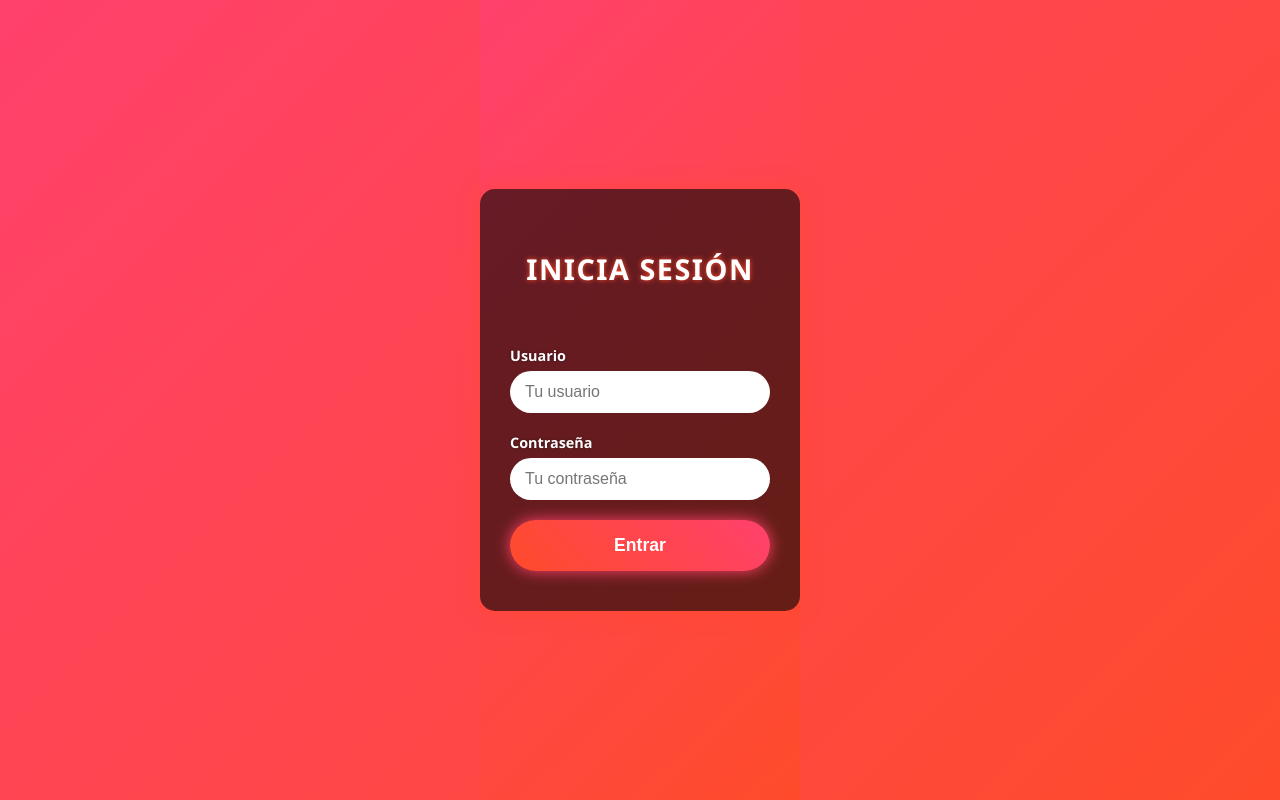
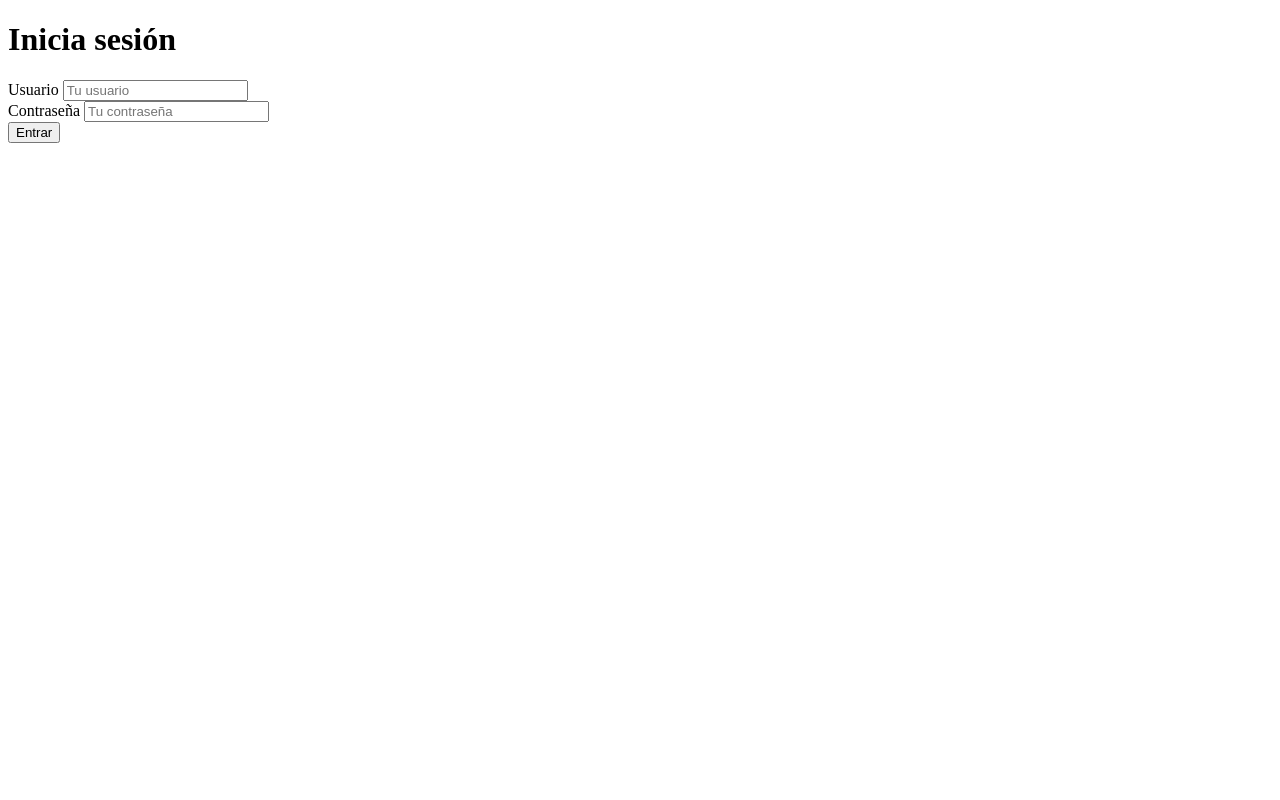
Before and after one commit to falsacoc3/gestor-passwords, a website: page public/index.html in a window 1280 px wide. Drawn offline with Linux system fonts and the light colour scheme.

Commit message:
Descripción del cambio

```diff
--- a/public/index.html
+++ b/public/index.html
@@ -5,89 +5,14 @@
     <meta name="viewport" content="width=device-width, initial-scale=1" />
     <title>Inicia sesión y encuentra tu pareja</title>
     <style>
-        /* Reset básico */
-        * {
-            box-sizing: border-box;
-        }
-        body, html {
-            margin: 0; padding: 0;
-            height: 100%;
-            font-family: 'Segoe UI', Tahoma, Geneva, Verdana, sans-serif;
-            background: linear-gradient(135deg, #ff416c, #ff4b2b);
-            display: flex;
-            justify-content: center;
-            align-items: center;
-            color: #fff;
-        }
-        .login-container {
-            background: rgba(0,0,0,0.6);
-            padding: 40px 30px;
-            border-radius: 15px;
-            width: 320px;
-            box-shadow: 0 0 20px rgba(255,75,43,0.6);
-            text-align: center;
-        }
-        .login-container h1 {
-            margin-bottom: 25px;
-            font-size: 1.8rem;
-            letter-spacing: 1.5px;
-            text-transform: uppercase;
-            text-shadow: 0 0 5px #ff4b2b;
-        }
-        .input-group {
-            margin-bottom: 20px;
-            text-align: left;
-        }
-        label {
-            display: block;
-            margin-bottom: 6px;
-            font-weight: 600;
-            font-size: 0.9rem;
-            text-shadow: 0 0 3px rgba(0,0,0,0.4);
-        }
-        input[type="text"],
-        input[type="password"] {
-            width: 100%;
-            padding: 12px 15px;
-            border: none;
-            border-radius: 30px;
-            font-size: 1rem;
-            outline: none;
-            transition: box-shadow 0.3s ease;
-        }
-        input[type="text"]:focus,
-        input[type="password"]:focus {
-            box-shadow: 0 0 8px #ff4b2b;
-        }
-        button {
-            width: 100%;
-            padding: 15px;
-            border: none;
-            border-radius: 30px;
-            background: linear-gradient(45deg, #ff4b2b, #ff416c);
-            font-size: 1.1rem;
-            font-weight: 700;
-            color: white;
-            cursor: pointer;
-            box-shadow: 0 0 15px #ff416c;
-            transition: background 0.4s ease, box-shadow 0.4s ease;
-        }
-        button:hover {
-            background: linear-gradient(45deg, #ff2a00, #ff1650);
-            box-shadow: 0 0 20px #ff2a00;
-        }
-        .error-message {
-            color: #ffaaaa;
-            margin-bottom: 15px;
-            font-size: 0.9rem;
-            height: 18px;
-        }
+      /* Tu CSS aquí (puedes copiar el que enviaste) */
+      /* ... */
     </style>
 </head>
 <body>
     <div class="login-container">
         <h1>Inicia sesión</h1>
-        <form id="loginForm" onsubmit="return handleLogin(event)">
+        <form id="loginForm">
             <div class="error-message" id="errorMsg"></div>
             <div class="input-group">
                 <label for="username">Usuario</label>
@@ -102,26 +27,41 @@
     </div>
 
     <script>
-        function handleLogin(event) {
-            event.preventDefault();
+      const form = document.getElementById('loginForm');
+      const errorMsg = document.getElementById('errorMsg');
 
-            const username = document.getElementById('username').value.trim();
-            const password = document.getElementById('password').value.trim();
-            const errorMsg = document.getElementById('errorMsg');
+      form.addEventListener('submit', async (e) => {
+        e.preventDefault();
+        errorMsg.textContent = '';
 
-            // Validación básica: solo que no estén vacíos (puedes agregar más)
-            if (username === '' || password === '') {
-                errorMsg.textContent = 'Por favor, completa todos los campos.';
-                return false;
-            }
+        const username = document.getElementById('username').value.trim();
+        const password = document.getElementById('password').value.trim();
 
-            // Aquí podrías agregar validaciones más avanz o una llamada a API
+        if (!username || !password) {
+          errorMsg.textContent = 'Por favor, completa todos los campos.';
+          return;
+        }
 
-            // Si todo bien, redirigir a selección de género pasando usuario (opcional)
-            const encodedUser = encodeURIComponent(username);
-            window.location.href = `seleccion_genero.html?user=${encodedUser}`;
-            return true;
+        try {
+          const res = await fetch('/login', {
+            method: 'POST',
+            headers: { 'Content-Type': 'application/json' },
+            body: JSON.stringify({ username, password })
+          });
+          const data = await res.json();
+
+          if (!res.ok) {
+            errorMsg.textContent = data.mensaje || 'Error desconocido';
+            return;
+          }
+
+          // Login exitoso, redirigir a dashboard con username en query
+          window.location.href = '/dashboard.html?user=' + encodeURIComponent(username);
+
+        } catch (err) {
+          errorMsg.textContent = 'Error de conexión';
         }
+      });
     </script>
 </body>
 </html>
```
